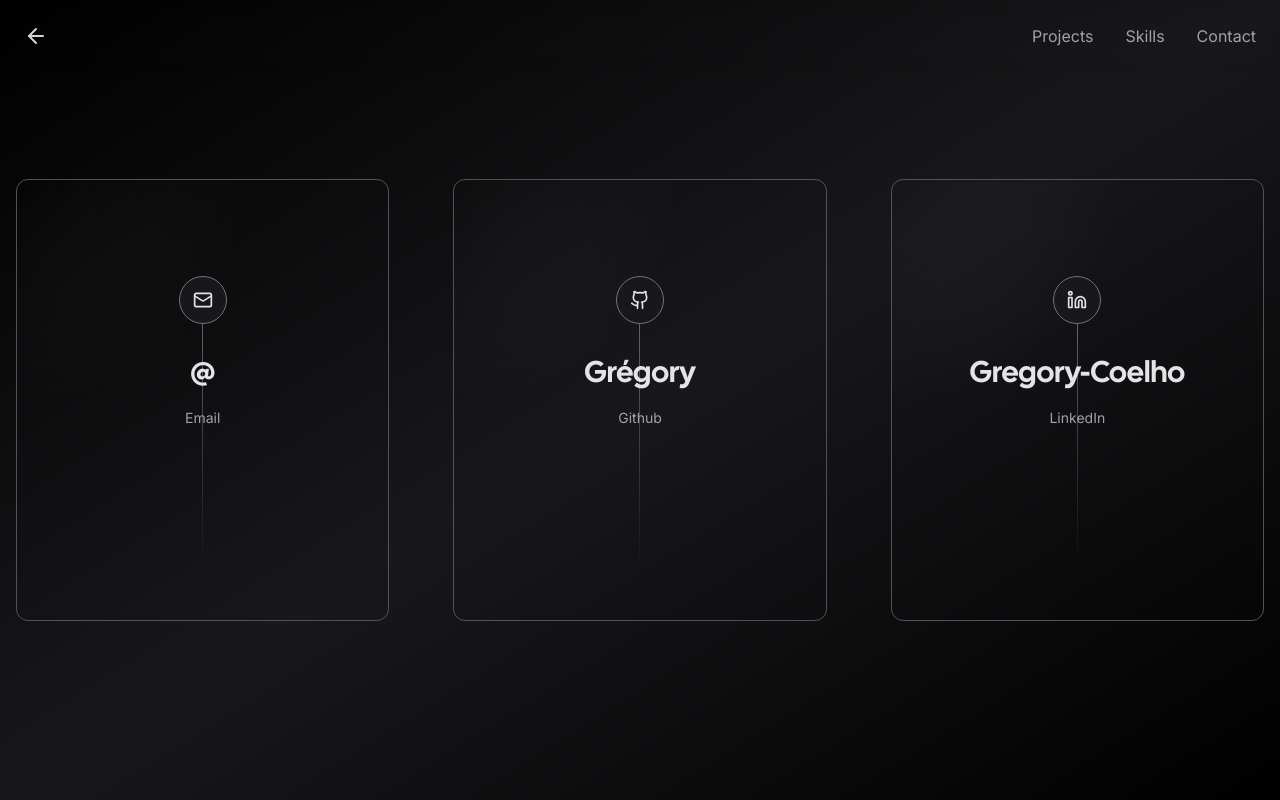
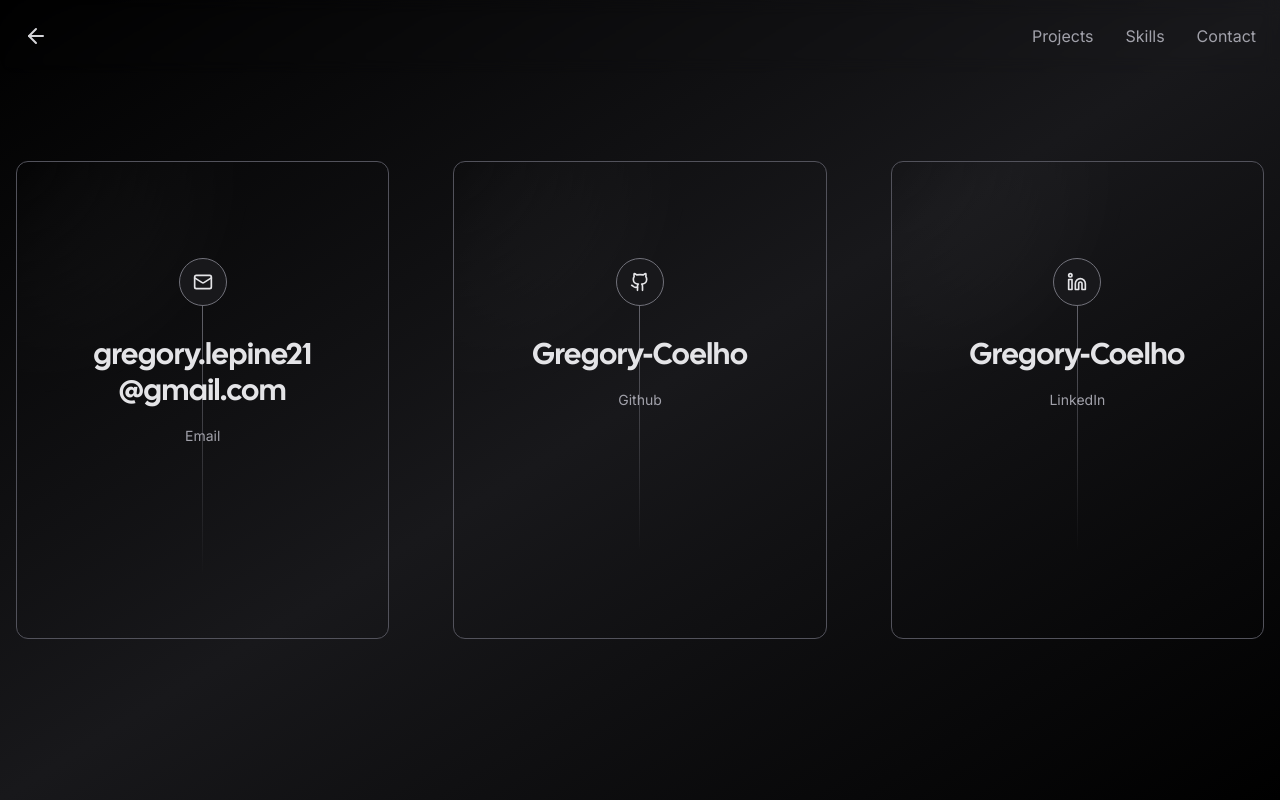
Before and after one commit to Gregory-Coelho/nextjs-portfolio-pageview-counter, a Next.js app: page /contact in a window 1280 px wide. Built offline with nearby package versions, Linux system fonts and the light colour scheme; no server answers; what tailwindcss-debug-screens would draw is missing.

Commit message:
Update page.tsx

```diff
--- a/app/contact/page.tsx
+++ b/app/contact/page.tsx
@@ -9,14 +9,14 @@
     icon: <Mail size={20} />,
     href: "mailto:gregory.lepine21@gmail.com",
     label: "Email",
-    handle: "@",
+    handle: "gregory.lepine21\n@gmail.com",
     key: "email",
   },
   {
     icon: <Github size={20} />,
     href: "https://github.com/Gregory-Coelho",
     label: "Github",
-    handle: "Grégory",
+    handle: "Gregory-Coelho",
     key: "gitHub",
   },
   {
@@ -47,9 +47,9 @@
                 />
                 <span className="relative z-10 flex items-center justify-center w-12 h-12 text-sm duration-1000 border rounded-full text-zinc-200 group-hover:text-white group-hover:bg-zinc-900 border-zinc-500 bg-zinc-900 group-hover:border-zinc-200 drop-shadow-orange">
                   {s.icon}
-                </span>{" "}
-                <div className="z-10 flex flex-col items-center">
-                  <span className="lg:text-xl font-medium duration-150 xl:text-3xl text-zinc-200 group-hover:text-white font-display">
+                </span>
+                <div className="z-10 flex flex-col items-center ">
+                  <span className="lg:text-xl font-medium duration-150 xl:text-3xl text-zinc-200 group-hover:text-white font-display text-center ">
                     {s.handle}
                   </span>
                   <span className="mt-4 text-sm text-center duration-1000 text-zinc-400 group-hover:text-zinc-200">
```
